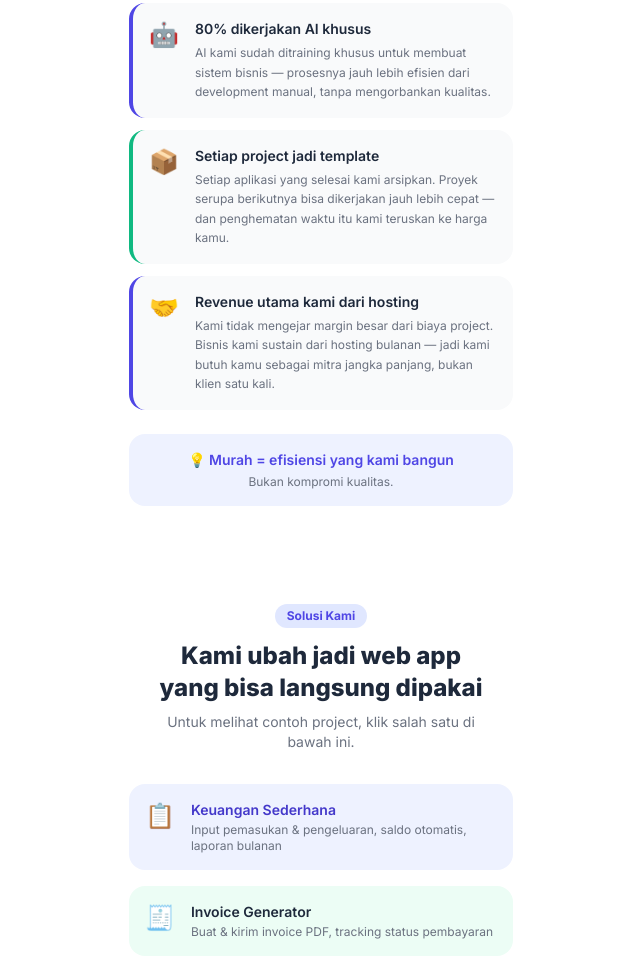
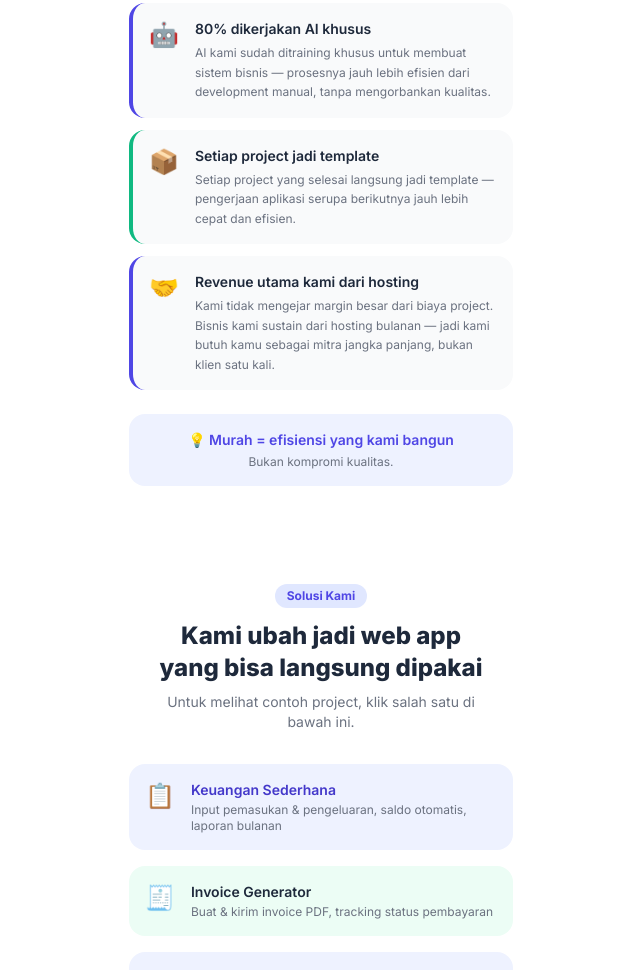
Before and after one commit to lumbunginov/aplikatif, a plain HTML site: page index.html in a window 1280 px wide. Shown: the part 1168-2138 px from the top of the page, without its empty margins (319-959 px from the left). Drawn offline with nearby package versions, Linux system fonts and the light colour scheme.

Commit message:
fix(landing-page): shorten template card description

```diff
--- a/index.html
+++ b/index.html
@@ -166,7 +166,7 @@
         <span class="text-2xl flex-shrink-0">📦</span>
         <div>
           <p class="font-semibold text-sm">Setiap project jadi template</p>
-          <p class="text-gray-500 text-xs mt-1 leading-relaxed">Setiap aplikasi yang selesai kami arsipkan. Proyek serupa berikutnya bisa dikerjakan jauh lebih cepat — dan penghematan waktu itu kami teruskan ke harga kamu.</p>
+          <p class="text-gray-500 text-xs mt-1 leading-relaxed">Setiap project yang selesai langsung jadi template — pengerjaan aplikasi serupa berikutnya jauh lebih cepat dan efisien.</p>
         </div>
       </div>
       <div class="bg-brand-light rounded-2xl p-4 flex items-start gap-4 border-l-4 border-brand-indigo">
```
